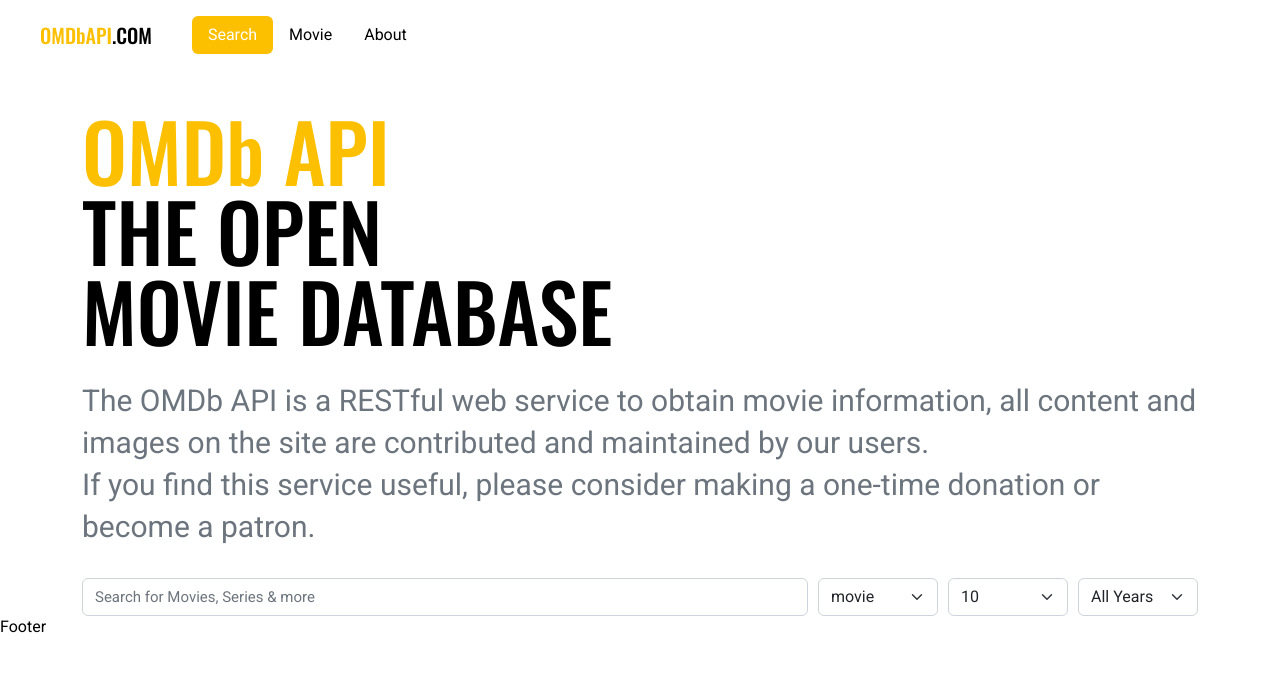
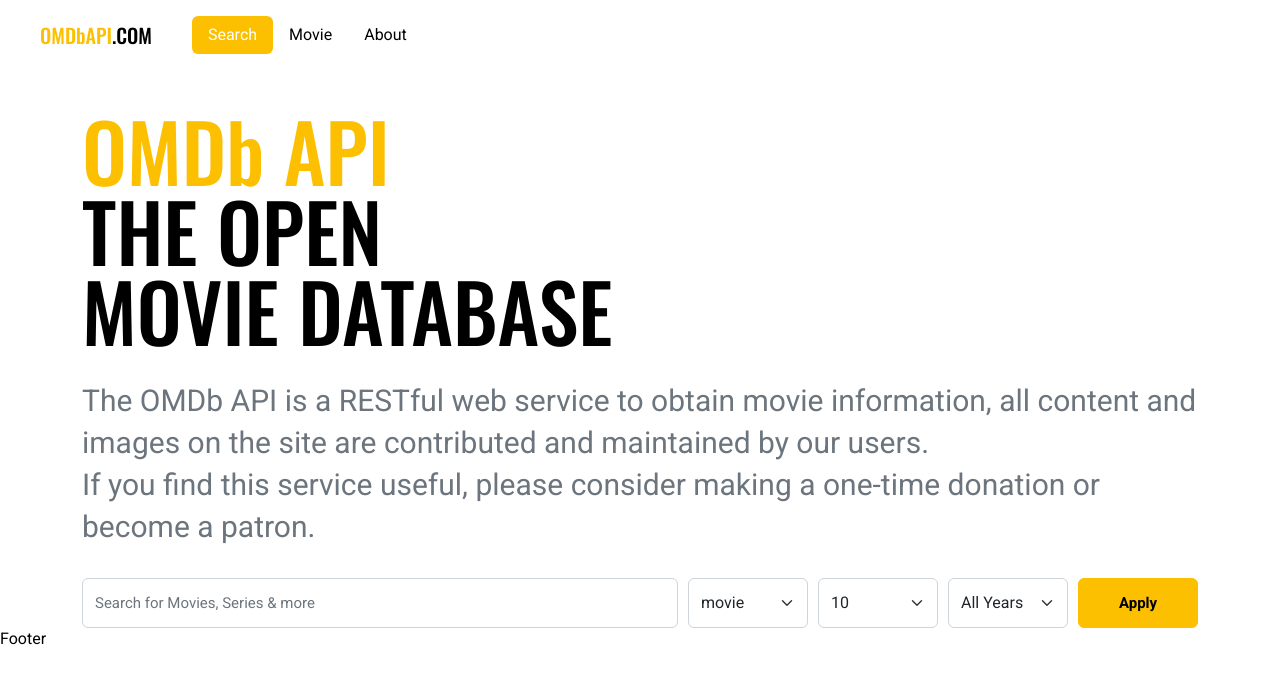
Before and after one commit to nforgetgrace/vue3-movie-app, a Vue app: page /#/ in a window 1280 px wide. Shown: the top 684 px of the page. Built offline with nearby package versions, Linux system fonts and the light colour scheme.

Commit message:
search vue 확인

```diff
--- a/src/components/Search.vue
+++ b/src/components/Search.vue
@@ -23,6 +23,11 @@
         </option>
       </select>
     </div>
+    <button
+      class="btn btn-primary"
+      @click="apply">
+      Apply
+    </button>
   </div>
 </template>
 
@@ -47,14 +52,14 @@
         },
         {
           name: 'year',
-          items: function(){
-            const currentYear = new Date().getFullYear
-            const years= []
-            for (let i = currentYear; i >= 1985; i -= 1) {
+          items: (() => { //즉시실행함수 (function(){})() 괄호 ()() 2개
+            const years = []
+            const thisYear = new Date().getFullYear()
+            for (let i = thisYear; i >= 1985; i -= 1) {
               years.push(i)
             }
             return years
-          }
+          })()
         }
       ]
     }
--- a/src/routes/Home.vue
+++ b/src/routes/Home.vue
@@ -15,5 +15,4 @@
 </script>
 
 <style>
-
 </style>
```
Also changed, not shown: src/store/movie.js (line endings or trailing spaces).
